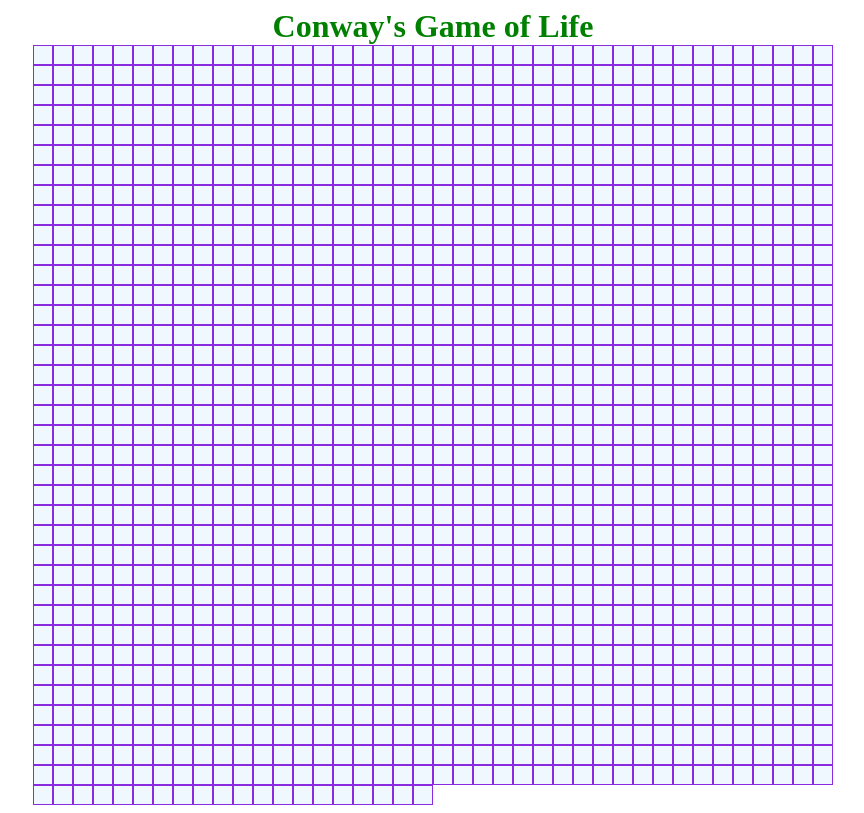
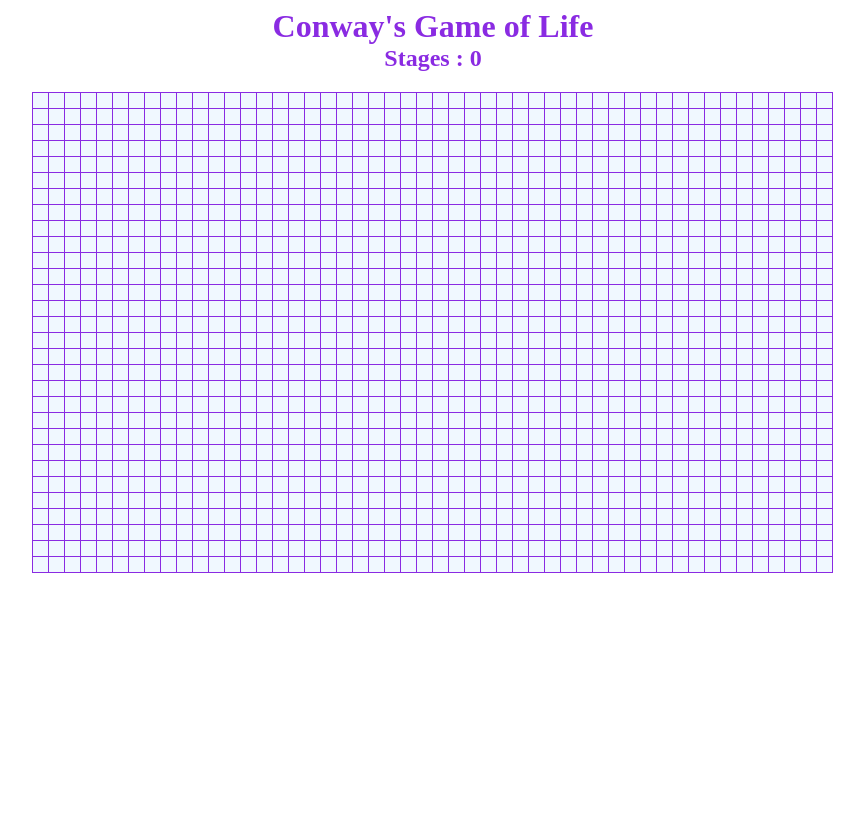
Before and after one commit to jayaramsivaramannair/Game_Of_Life, a React app: page / in a window 1280 px wide. Shown: the whole page, without its empty margins (207-1071 px from the left). Built offline with nearby package versions, Linux system fonts and the light colour scheme.

Commit message:
Added the functionality to select individual cells on the grid

```diff
--- a/index.css
+++ b/index.css
@@ -1,12 +1,10 @@
 .box {
     display: inline-block;
     border: 1px solid blueviolet;
-    width: 18px;
-    height: 18px;
-    /*
+    width: 15px;
+    height: 15px;
     margin-left: -1px;
     margin-bottom: -1px;
-    */
     }
 
   .off {
@@ -35,12 +33,12 @@
     margin: auto;
     /*
     box-shadow: 0px 0px 20px white;
+    */
     margin-top: 20px;
-    */
   }
 
   h1, h2, h3, h4 {
-    color: green;
+    color: blueviolet;
     margin: auto;
     text-align: center;
     width: 50%;
--- a/src/App.js
+++ b/src/App.js
@@ -17,17 +17,25 @@ class App extends React.Component {
         }
     }
 
+    selectBox = (row, col) => {
+        const gridCopy = [...this.state.initialGrid]
+        gridCopy[row][col] = !gridCopy[row][col]
+        this.setState({
+            initialGrid: gridCopy
+        })
+    }
+
     render() {
         return (
             <div>
                 <h1>Conway's Game of Life</h1>
+                <h2>Stages : {this.state.generations}</h2>
                 <Grid
                     initialGrid={this.state.initialGrid}
                     rows={this.rows}
                     cols={this.cols}
                     selectBox={this.selectBox}
                 />
-                <h2></h2>
             </div>
         )
     }
--- a/src/components/Box.js
+++ b/src/components/Box.js
@@ -1,14 +1,13 @@
 import React from 'react';
 
-const Box = ({ boxClass, boxId, row, col, selectBox }) => {
-    selectBox = () => {
-        selectBox(row, col)
-    }
+const Box = ({ boxClass, boxId, row, col, boxSelection }) => {
+
     return (
         <div
             className={boxClass}
             id={boxId}
-            onClick={selectBox}
+            onClick={() => { boxSelection(row, col) }}
+
         />
     )
 
--- a/src/components/Grid.js
+++ b/src/components/Grid.js
@@ -18,7 +18,7 @@ const Grid = ({ rows, cols, initialGrid, selectBox }) => {
                     boxId={boxId}
                     row={i}
                     col={j}
-                    selectBox={selectBox}
+                    boxSelection={selectBox}
                 />
             )
         }
```
